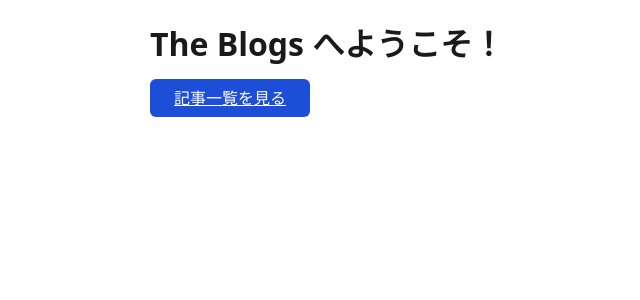
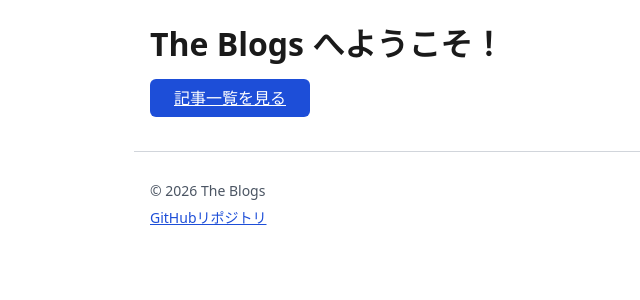
Before and after one commit to AizuAyari/example, a Django app: page / in a window 1280 px wide. Shown: the part 99-399 px from the top of the page, without its empty margins (122-762 px from the left). Run offline with Django 5.2, Linux system fonts and the light colour scheme.

Commit message:
Add a site footer
Pages ended abruptly after <main> with no footer. Adds a simple
footer with the site name/year and a link to the repo, shared across
all pages via base.html. Closes #11.

```diff
--- a/BlogProject/blog/static/blog/css/style.css
+++ b/BlogProject/blog/static/blog/css/style.css
@@ -139,6 +139,20 @@ main {
   padding: var(--space-4) var(--space-3);
 }
 
+/* Footer -------------------------------------------------------------- */
+.site-footer {
+  max-width: var(--max-width);
+  margin: 0 auto;
+  padding: var(--space-4) var(--space-3);
+  color: var(--color-muted);
+  font-size: 0.875rem;
+  border-top: 1px solid var(--color-border);
+}
+
+.site-footer p {
+  margin: var(--space-1) 0;
+}
+
 /* Buttons ------------------------------------------------------------ */
 button,
 .button {
--- a/BlogProject/blog/templates/blog/base.html
+++ b/BlogProject/blog/templates/blog/base.html
@@ -38,6 +38,11 @@
         {% block content %}{% endblock %}
     </main>
 
+    <footer class="site-footer">
+        <p>&copy; {% now "Y" %} The Blogs</p>
+        <p><a href="https://github.com/AizuAyari/example">GitHubリポジトリ</a></p>
+    </footer>
+
     <script>
         (function () {
             var toggle = document.querySelector(".site-nav__toggle");
```
